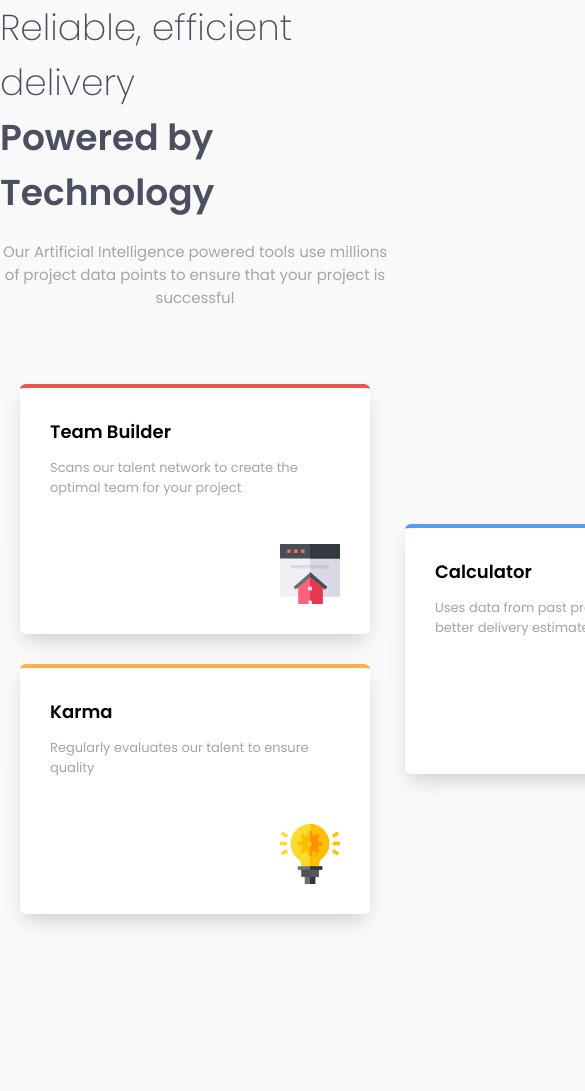
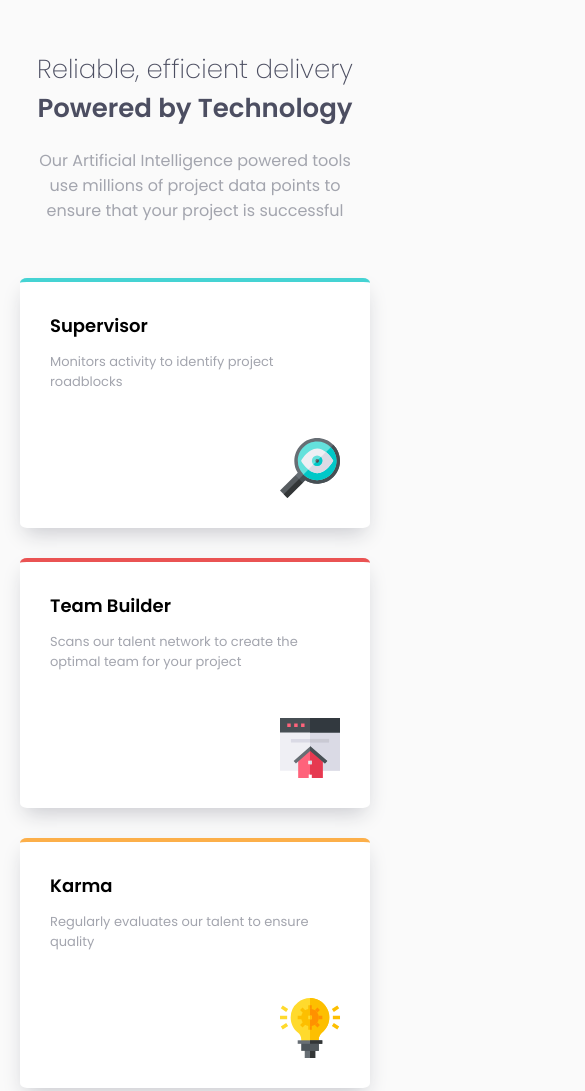
Before and after one commit to Orange4Broom/Four-card-feature-section, a plain HTML site: page index.html in a window 390 px wide. Shown: the top 1091 px of the page, 585 px wide, since content can reach past the window. Before the commit the page ends 974 px from the top, so only its background shows below. Drawn offline with Linux system fonts and the light colour scheme.

Commit message:
Finish mobile-design, responsive

```diff
--- a/styles/style.sass
+++ b/styles/style.sass
@@ -24,11 +24,15 @@
 
             color: hsl(234, 12%, 34%)
 
+            max-width: 500px
+
         .thick-header
             font-size: 36px
             font-weight: 600
 
             color: hsl(234, 12%, 34%)
+
+            max-width: 500px
 
         .under-header
             font-size: 15px
@@ -51,7 +55,7 @@
             gap: 10px
 
             height: 650px
-            width: 1400px
+            width: 1100px
 
             .one-card
                 display: flex
@@ -128,3 +132,39 @@
                 .calculator
                     background-image: url('/images/icon-calculator.svg')
                     background-size: cover
+
+@media (max-width: 1150px)
+    body
+
+        .thin-header
+            text-align: center
+
+            font-size: 26px
+
+            margin-top: 50px
+
+        .thick-header
+            text-align: center
+
+            font-size: 26px
+
+        .under-header
+            font-size: 16px
+
+            margin: 20px 30px 0 30px
+
+        #cards-body
+            flex-direction: column
+
+            height: 1200px
+            width: auto
+
+            gap: 30px
+
+            .one-card
+                max-width: 500px
+            .two-cards
+                gap: 30px
+
+                height: auto
+                width: auto
```
Also changed, not shown: styles/style.css, 1 other file.
